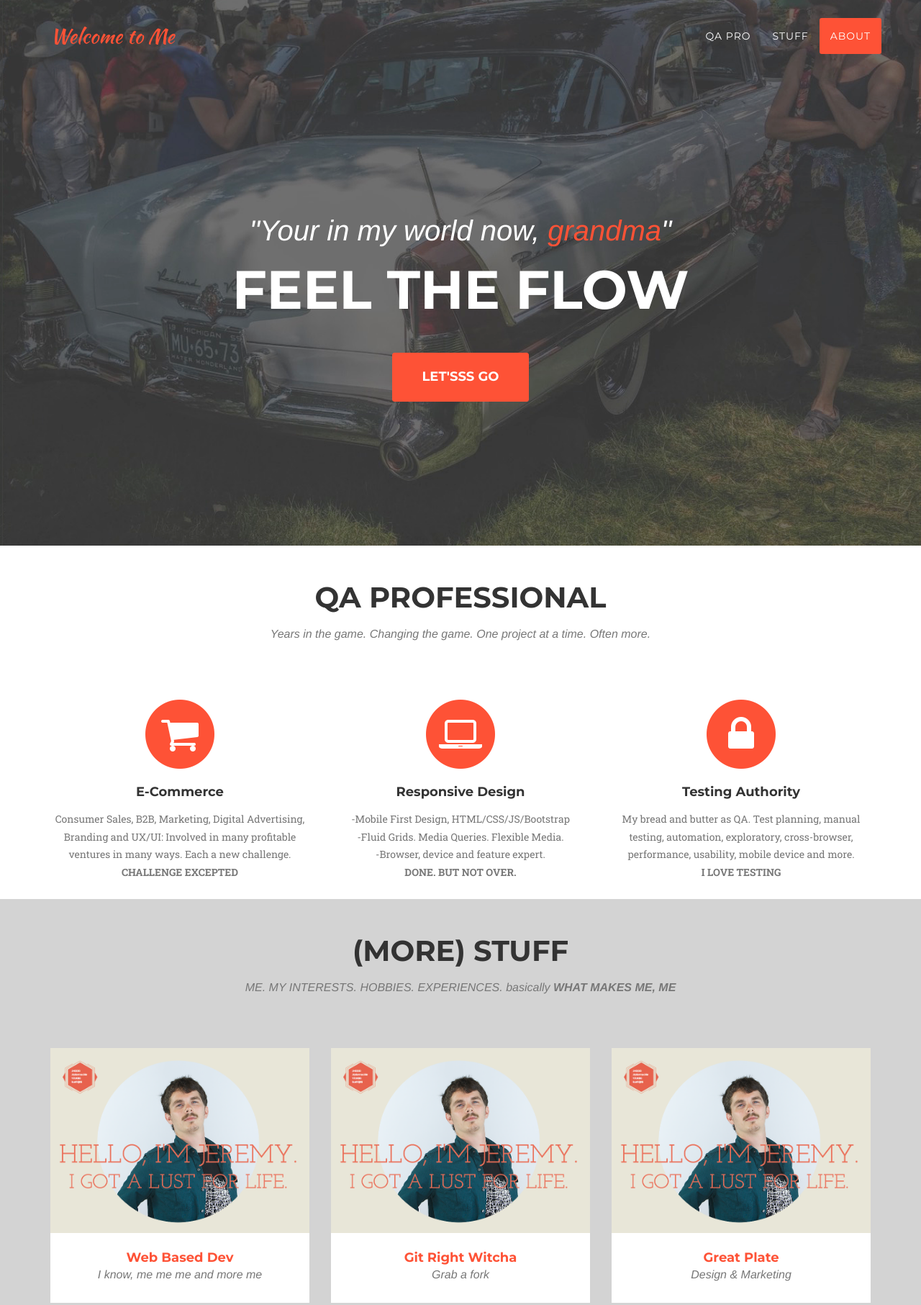
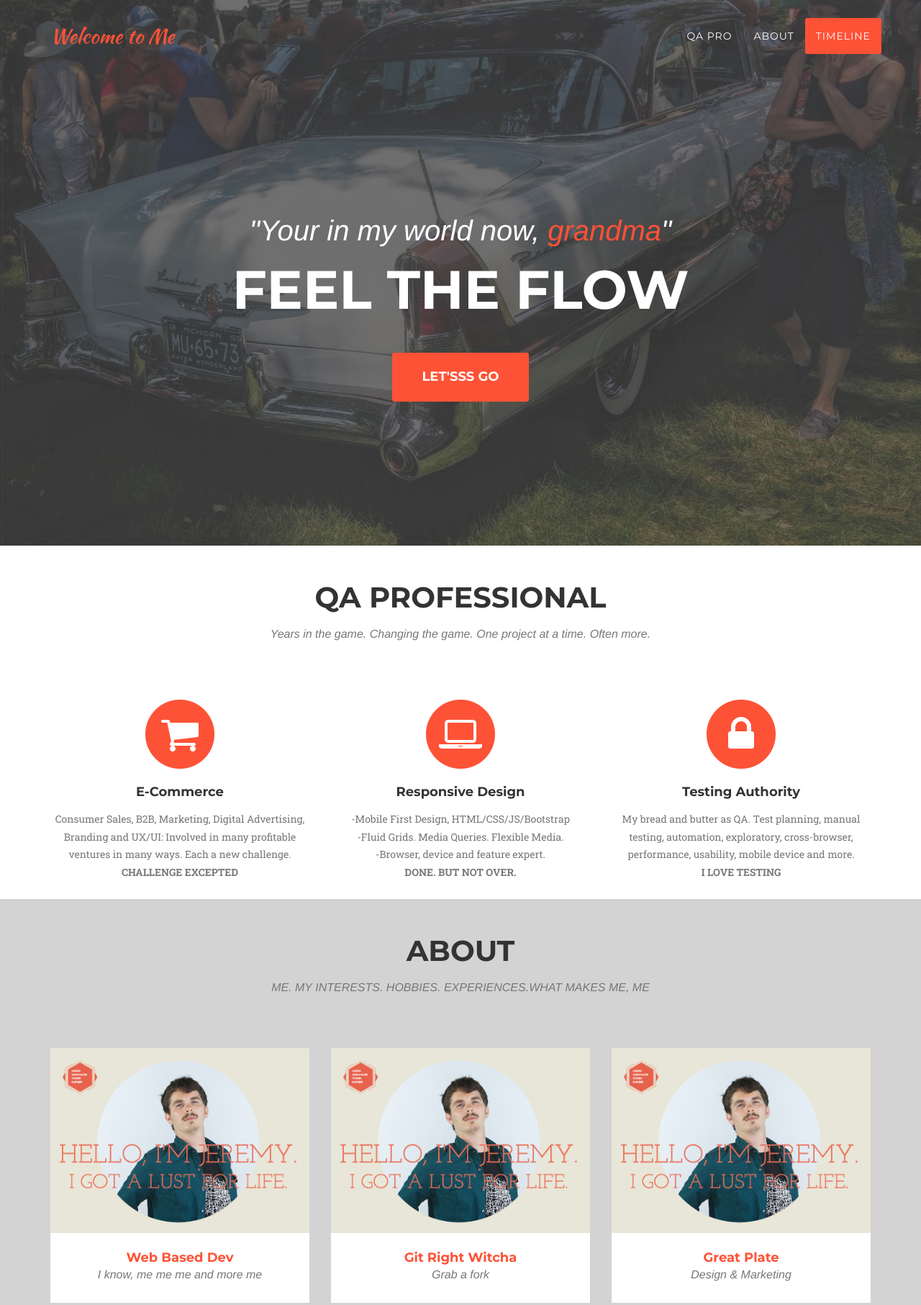
Before and after one commit to kuehlj86/single, a website: page index.html in a window 1280 px wide. Shown: the top 1813 px of the page at 72% size. Drawn offline with nearby package versions, Linux system fonts and the light colour scheme; a web font is replaced by a local one.

Commit message:
addded some styles

```diff
--- a/index.html
+++ b/index.html
@@ -56,10 +56,10 @@
                         <a class="page-scroll" href="#services">QA Pro</a>
                     </li>
                     <li>
-                        <a class="page-scroll" href="#portfolio">Stuff</a>
+                        <a class="page-scroll" href="#portfolio">About</a>
                     </li>
                     <li>
-                        <a class="page-scroll" href="#about">About</a>
+                        <a class="page-scroll" href="#about">Timeline</a>
                     </li>
                 </ul>
             </div>
@@ -122,8 +122,8 @@
         <div class="container">
             <div class="row">
                 <div class="col-lg-12 text-center">
-                    <h2 class="section-heading">(More) Stuff</h2>
-                    <h3 class="section-subheading text-muted">ME. MY INTERESTS. HOBBIES. EXPERIENCES. basically <b>WHAT MAKES ME, ME</b></h3>
+                    <h2 class="section-heading">About</h2>
+                    <h3 class="section-subheading text-muted">ME. MY INTERESTS. HOBBIES. EXPERIENCES.WHAT MAKES ME, ME</h3>
                 </div>
             </div>
             <div class="row">
@@ -398,6 +398,9 @@
                         </li>
                         <li><a href="https://www.linkedin.com/in/jeremy-kuehl-381a5a62"><i class="fa fa-linkedin"></i></a>
                         </li>
+                        </ul>
+                        <br>
+                        <a href="mailto:kuehlj86@gmail.com"<font size="2">Email Me</font></li>
                     </ul>
                 </div>
                 </div>
```
Also changed, not shown: img/portfolio/jira.png (added).
